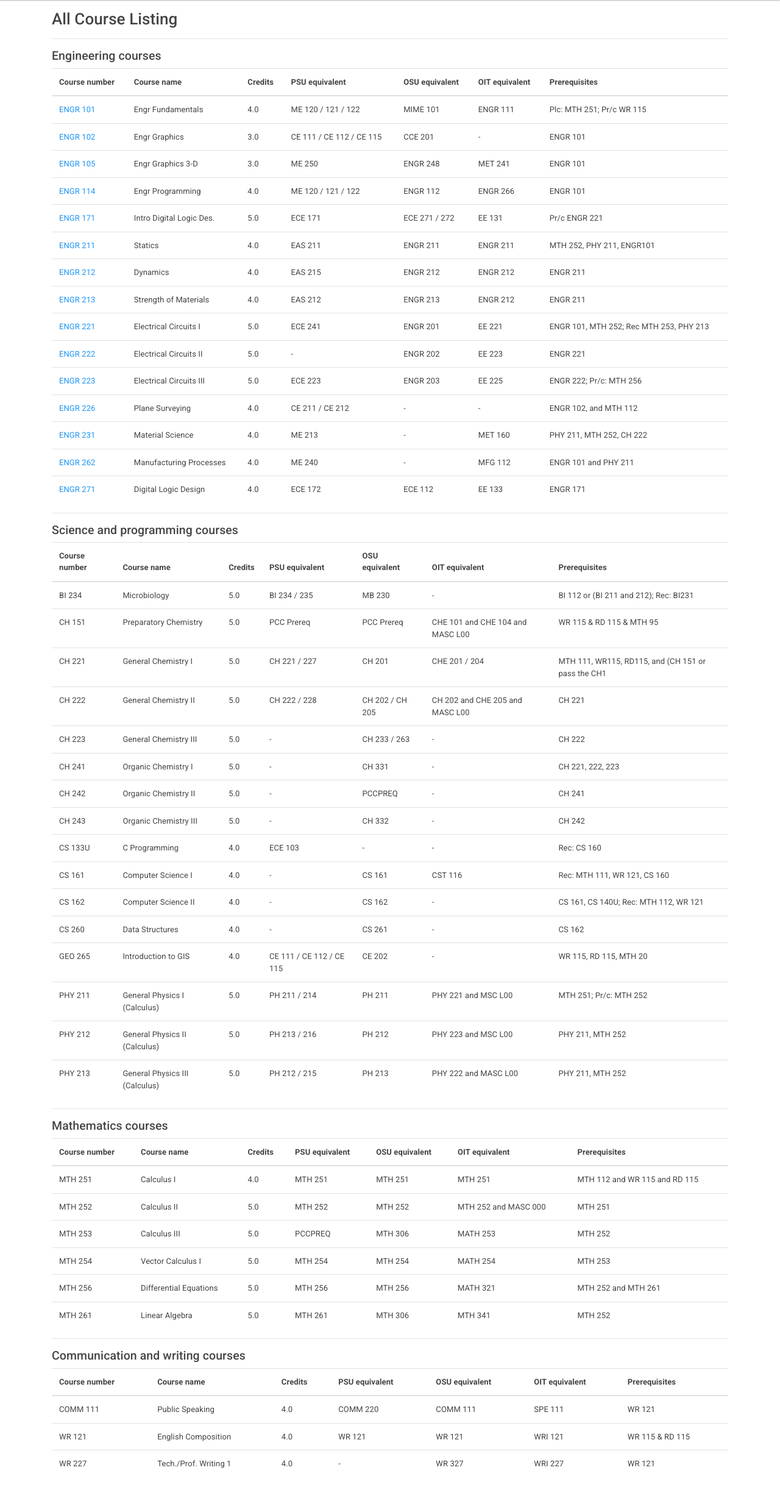
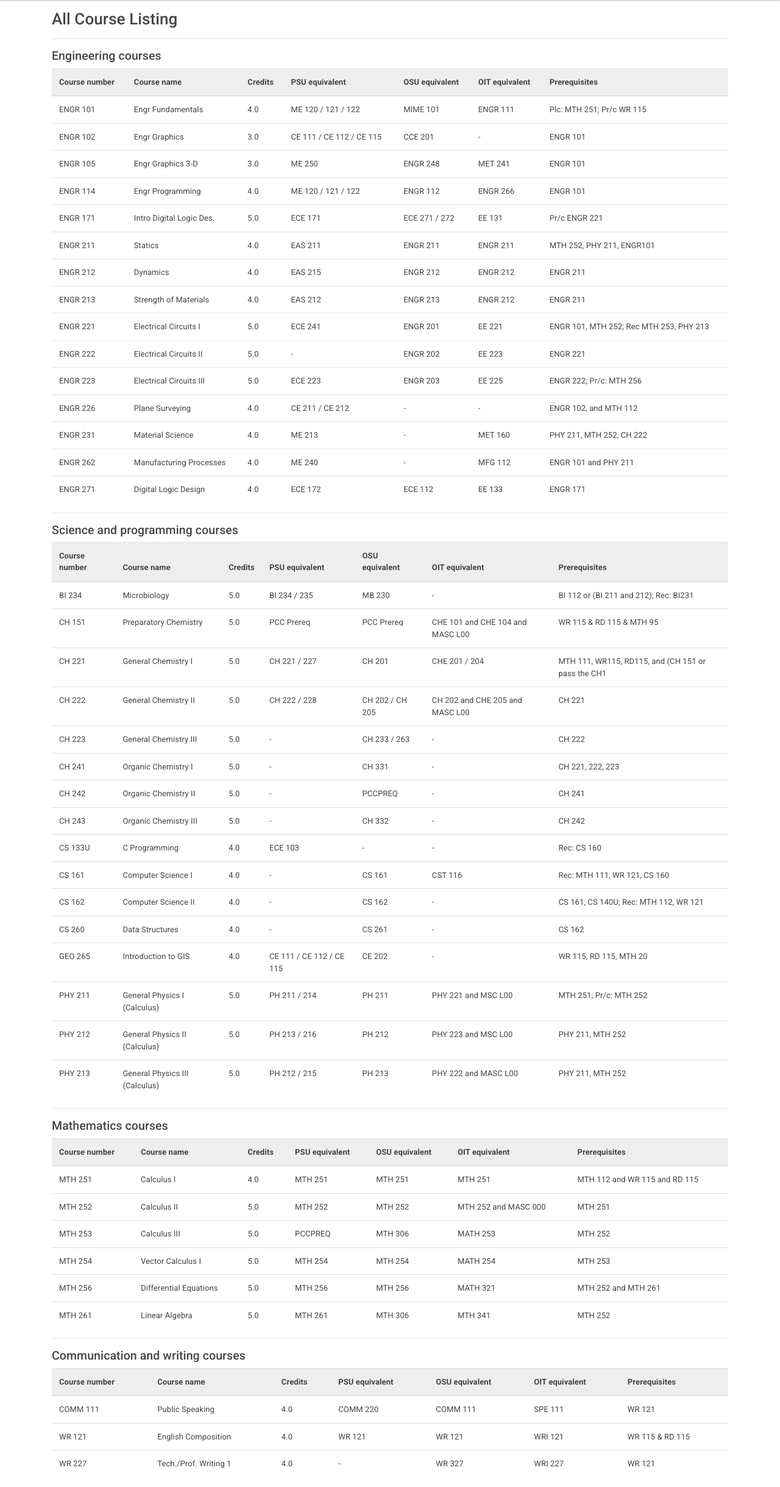
Before and after one commit to ProfessorKazarinoff/transfer-app, a Django app: page /courses/course_list/ in a window 1280 px wide. Shown: the part 84-2523 px from the top of the page at 61% size. Run offline with Django 3.2, Linux system fonts and the light colour scheme; data comes from the database, SQL or seed files in the repository; some libraries are stand-ins or nearby versions.

Commit message:
make links regular color

```diff
--- /dev/null
+++ b/static/css/course_list.css
@@ -0,0 +1,11 @@
+/* static/css/course_list.css
+
+-------------------------------------------------- */
+/* To make the links not blue */
+
+.course-link-color {
+  color: #444 !important;
+}
+.course-link-color:hover, .text-my-own-color:active {
+  color: rgb(44, 44, 44) !important;
+}
--- a/templates/course_list.html
+++ b/templates/course_list.html
@@ -6,6 +6,7 @@
 
 {% block custom_stylesheets %}
     <link href="{% static 'css/advising_guide.css' %}" rel="stylesheet">
+    <link href="{% static 'css/course_list.css' %}" rel="stylesheet">
 {% endblock custom_stylesheets %}
 
 {% block content %}
@@ -15,7 +16,7 @@
     <h4>Engineering courses</h4>
 
     <table class="table">
-        <thead>
+        <thead class="thead-light">
             <tr>
                 <th scope="col">Course number</th>
                 <th scope="col">Course name</th>
@@ -30,7 +31,7 @@
             {% for course in object_list %}
             {% if course.course_type == "ENGR" %}
             <tr>
-                <td><a href="{% url 'course_detail' course.slug %}">{{ course.course_number }}</a></td>
+                <td><a class="course-link-color" href="{% url 'course_detail' course.slug %}">{{ course.course_number }}</a></td>
                 <td>{{ course.course_name }}</td>
                 <td>{{ course.credits }}</td>
                 <td>{{ course.psu_equivalent }}</td>
@@ -46,7 +47,7 @@
       <hr>
       <h4>Science and programming courses</h4>
       <table class="table">
-        <thead>
+        <thead class="thead-light">
             <tr>
                 <th scope="col">Course number</th>
                 <th scope="col">Course name</th>
@@ -77,7 +78,7 @@
       <hr>
       <h4>Mathematics courses</h4>
       <table class="table">
-        <thead>
+        <thead class="thead-light">
             <tr>
                 <th scope="col">Course number</th>
                 <th scope="col">Course name</th>
@@ -108,7 +109,7 @@
       <hr>
       <h4>Communication and writing courses</h4>
       <table class="table">
-        <thead>
+        <thead class="thead-light">
             <tr>
                 <th scope="col">Course number</th>
                 <th scope="col">Course name</th>
```
Also changed, not shown: templates/major_detail.html (+4 -4 lines).
